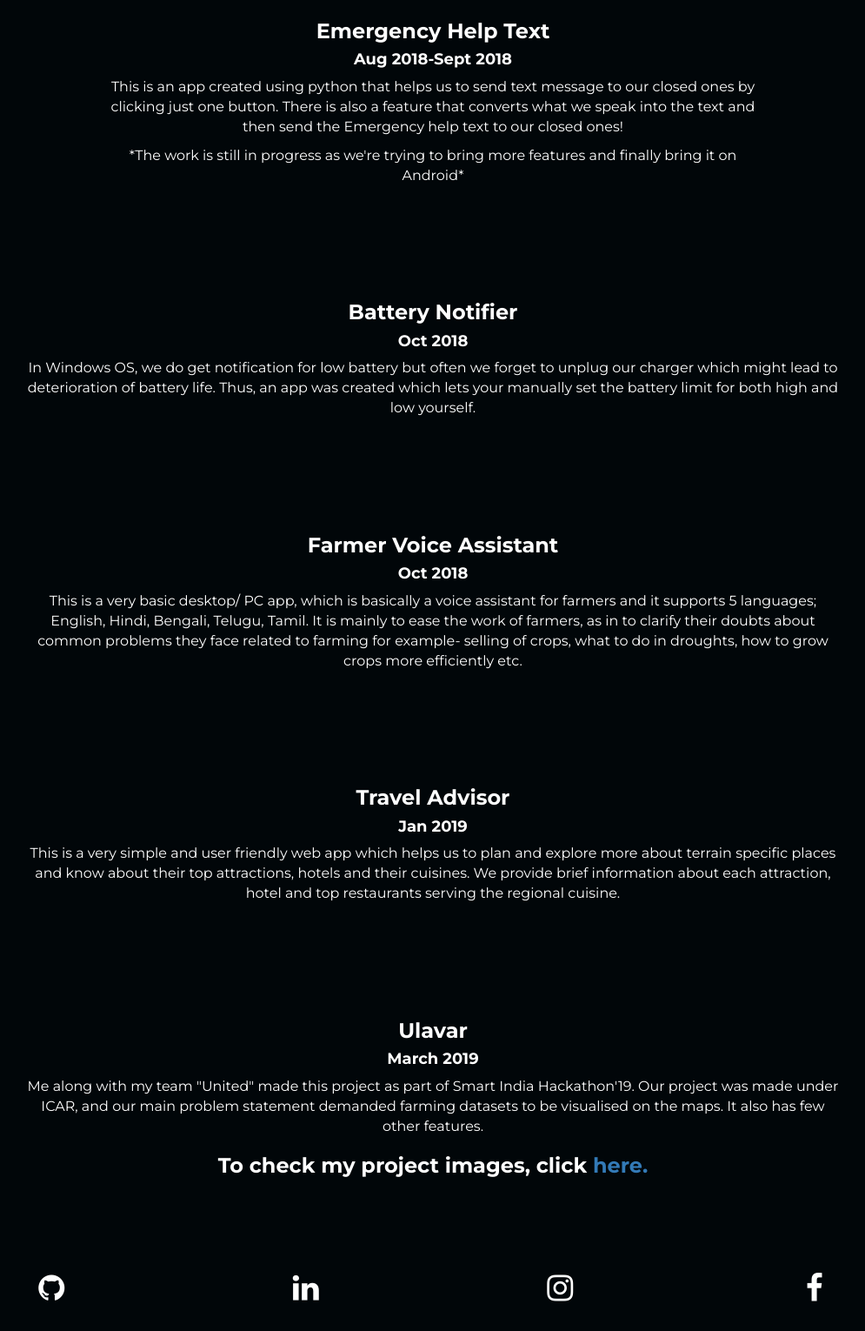
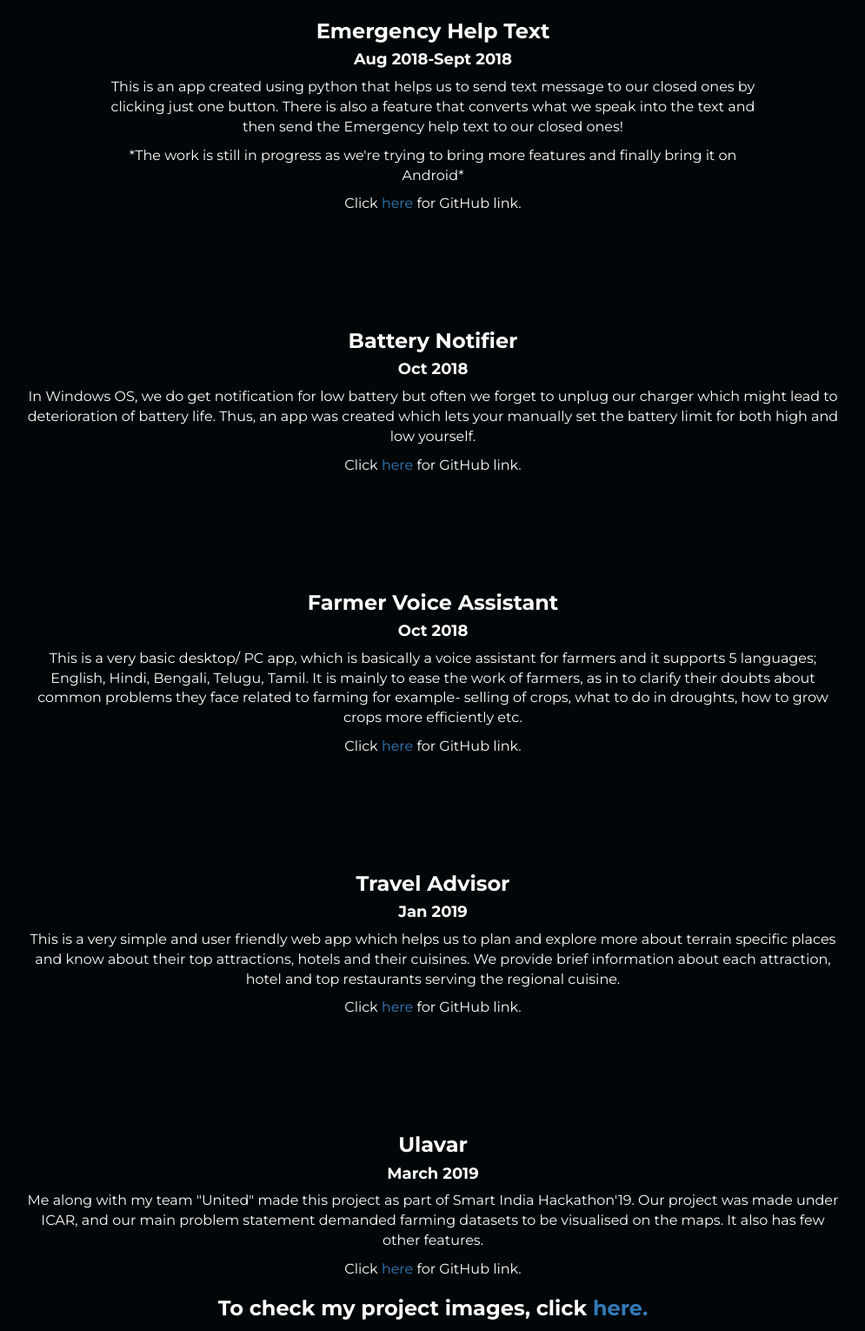
Before and after one commit to OberoiSahaj/OberoiSahaj, a plain HTML site: page works.html in a window 1280 px wide. Shown: the part 657-2187 px from the top of the page at 87% size, without its empty margins (142-1137 px from the left). Drawn offline with Linux system fonts and the light colour scheme.

Commit message:
github links added

```diff
--- a/works.html
+++ b/works.html
@@ -78,14 +78,15 @@
         <p>This is an app created using python that helps us to send text message to our closed ones by clicking just one button.
           There is also a feature that converts what we speak into the text and then send the Emergency help text to our closed ones!</p>
           <p>*The work is still in progress as we're trying to bring more features and finally bring it on Android*</p>
-      </div>
+          <p>Click <a href='https://github.com/OberoiSahaj/Emergency-Text-Help'>here </a>for GitHub link.</p>
+        </div>
       <div class="col-lg-10 col-lg-offset-1 mt">
         <br>
         <h3>Battery Notifier</h3>
         <h4>Oct 2018</h4>
 
         <p>In Windows OS, we do get notification for low battery but often we forget to unplug our charger which might lead to deterioration of battery life. Thus, an app was created which lets your manually set the battery limit for both high and low yourself.</p>
-
+        <p>Click <a href='https://github.com/OberoiSahaj/Battery-Notifier'>here </a>for GitHub link.</p>
       </div>
 
       <div class="col-lg-10 col-lg-offset-1 mt">
@@ -94,7 +95,7 @@
           <h4>Oct 2018</h4>
 
           <p>This is a very basic desktop/ PC app, which is basically a voice assistant for farmers and it supports 5 languages; English, Hindi, Bengali, Telugu, Tamil. It is mainly to ease the work of farmers, as in to clarify their doubts about common problems they face related to farming for example- selling of crops, what to do in droughts, how to grow crops more efficiently etc.</p>
-
+          <p>Click <a href='https://github.com/OberoiSahaj/Farmer-Voice-Assistant'>here </a>for GitHub link.</p>
         </div>
 
       <div class="col-lg-10 col-lg-offset-1 mt">
@@ -103,7 +104,7 @@
             <h4>Jan 2019</h4>
 
             <p>This is a very simple and user friendly web app which helps us to plan and explore more about terrain specific places and know about their top attractions, hotels and their cuisines. We provide brief information about each attraction, hotel and top restaurants serving the regional cuisine.</p>
-
+            <p>Click <a href='https://github.com/OberoiSahaj/Travel-Advisor'>here </a>for GitHub link.</p>
       </div>
 
       <div class="col-lg-10 col-lg-offset-1 mt">
@@ -114,7 +115,7 @@
         <p>Me along with my team "United" made this project as part of Smart India Hackathon'19.
           Our project was made under ICAR, and our main problem statement demanded farming datasets to be visualised on the maps.
           It also has few other features.</p>
-
+          <p>Click <a href='https://github.com/OberoiSahaj/Ulavar'>here </a>for GitHub link.</p>
         <h3>To check my project images, click <a href='gallery.html'> here.</a></h3>
 
   </div>
```
